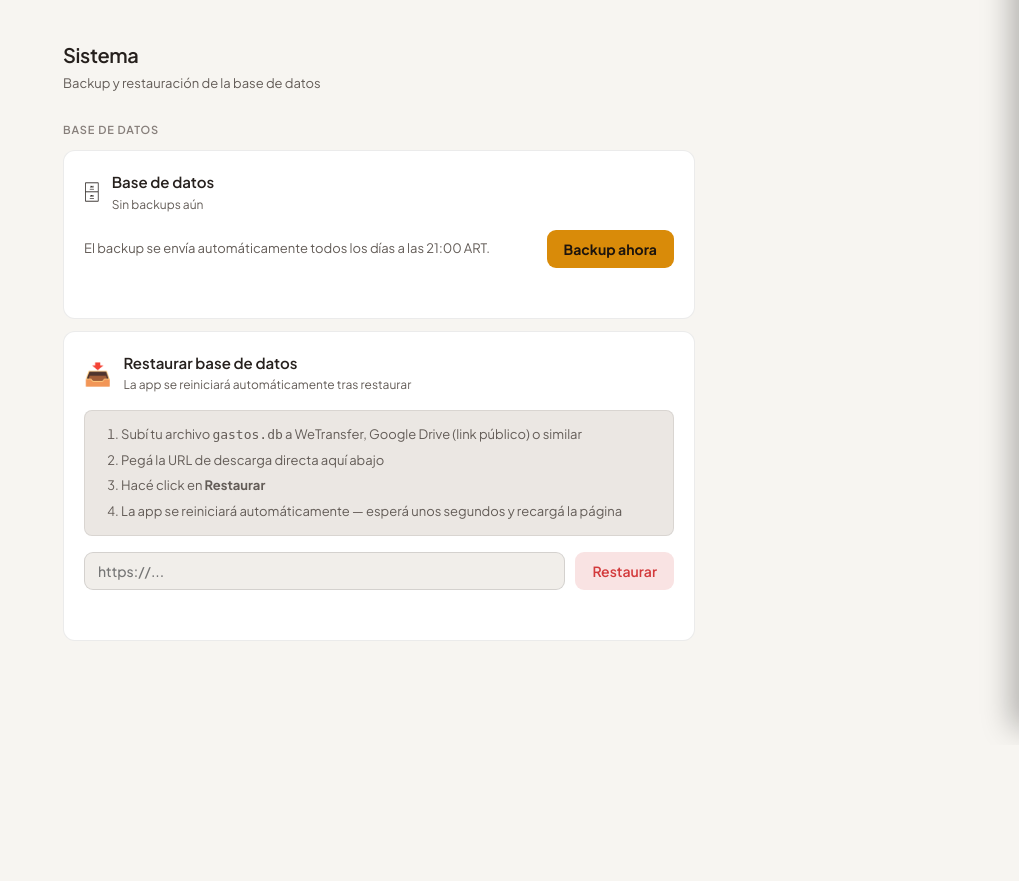
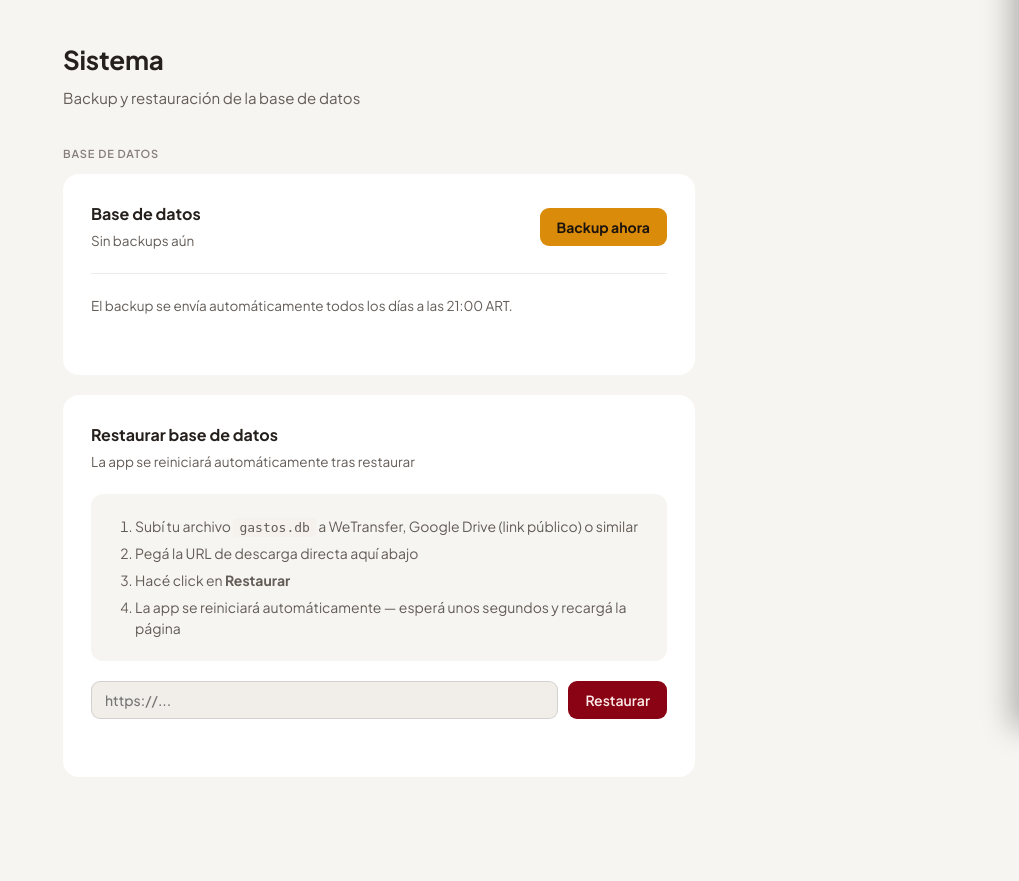
Before and after one commit to juanfino/LightWeightExpenseTracker, a Flask app: page /config in a window 1280 px wide. Shown: the part 72-953 px from the top of the page, without its empty margins (261-1280 px from the left). Before the commit the page ends 810 px from the top, so only its background shows below. Run offline with Flask 3, Linux system fonts and the light colour scheme; some libraries are stand-ins or nearby versions.

Commit message:
feat: extiende el rediseño ámbar a Dólares, Categorías y Sistema
Completa las 6 pantallas siguiendo el mockup de Claude Design para
estas 3 páginas: tira de stats y texto plano coloreado (Venta/Compra)
en Dólares, título de página en Categorías (sin tocar el CRUD
existente), y tarjetas sin borde + botón "Restaurar" distintivo en
Sistema. Se promovieron los estilos compartidos (.page-title,
.stat-strip) a base.html para reusarlos entre páginas.

Co-Authored-By: Claude Sonnet 5 <noreply@anthropic.com>

```diff
--- a/gastos/app/templates/base.html
+++ b/gastos/app/templates/base.html
@@ -343,6 +343,59 @@
       font-weight: 700;
     }
 
+    /* ── Page title (Historial, Fijos, Dólares, Categorías, Sistema) ── */
+    .page-title {
+      font-size: 26px;
+      font-weight: 700;
+      letter-spacing: -0.01em;
+    }
+
+    .page-header {
+      display: flex;
+      align-items: center;
+      justify-content: space-between;
+      margin-bottom: 28px;
+    }
+
+    /* ── Stat strip (fila de métricas planas, sin tarjeta) ── */
+    .stat-strip {
+      display: flex;
+      border-top: 1px solid var(--border);
+      border-bottom: 1px solid var(--border);
+      margin-bottom: 24px;
+    }
+
+    .stat-cell {
+      flex: 1;
+      padding: 22px 28px;
+      border-right: 1px solid var(--border);
+    }
+
+    .stat-cell:first-child { padding-left: 4px; }
+    .stat-cell-top { flex: 1.4; border-right: none; }
+
+    .stat-label {
+      font-size: 12px;
+      font-weight: 700;
+      color: var(--text3);
+      text-transform: uppercase;
+      letter-spacing: 0.06em;
+      margin-bottom: 10px;
+    }
+
+    .stat-value {
+      font-size: 26px;
+      font-weight: 700;
+      letter-spacing: -0.01em;
+      font-variant-numeric: tabular-nums;
+    }
+
+    @media (max-width: 700px) {
+      .stat-strip { flex-wrap: wrap; }
+      .stat-cell { flex: 1 1 50%; border-right: none; padding: 18px 8px; }
+      .stat-cell-top { flex: 1 1 100%; border-top: 1px solid var(--border); }
+    }
+
     /* ── Spacing ── */
     .mt-8  { margin-top: 8px; }
     .mt-24 { margin-top: 24px; }
--- a/gastos/app/templates/config.html
+++ b/gastos/app/templates/config.html
@@ -18,34 +18,31 @@
 
 .config-card {
   background: var(--surface);
-  border: 1px solid var(--border);
-  border-radius: 12px;
-  padding: 20px;
-  margin-bottom: 12px;
+  border-radius: 16px;
+  padding: 28px;
+  margin-bottom: 20px;
 }
 
 .config-card-header {
-  display: flex;
-  align-items: center;
-  gap: 12px;
-  margin-bottom: 16px;
-}
-
-.config-card-icon {
-  font-size: 22px;
-  line-height: 1;
+  margin-bottom: 0;
 }
 
 .config-card-title {
-  font-size: 15px;
-  font-weight: 600;
+  font-size: 16px;
+  font-weight: 700;
   color: var(--text);
+  margin-bottom: 5px;
 }
 
 .config-card-sub {
-  font-size: 12px;
+  font-size: 13.5px;
   color: var(--text2);
-  margin-top: 2px;
+}
+
+.config-divider {
+  height: 1px;
+  background: var(--border);
+  margin: 22px 0;
 }
 
 .config-row {
@@ -56,11 +53,10 @@
 }
 
 .restore-instructions {
-  background: var(--bg3);
-  border: 1px solid var(--border);
-  border-radius: 8px;
-  padding: 14px 16px;
-  margin-bottom: 16px;
+  background: var(--bg);
+  border-radius: 12px;
+  padding: 22px 24px;
+  margin-bottom: 20px;
 }
 
 .restore-instructions ol {
@@ -72,7 +68,7 @@
 }
 
 .restore-instructions li {
-  font-size: 13px;
+  font-size: 14px;
   color: var(--text2);
   line-height: 1.5;
 }
@@ -87,6 +83,14 @@
   flex: 1;
   min-width: 0;
 }
+
+.btn-restore {
+  border-color: transparent;
+  background: oklch(0.4 0.16 25);
+  color: oklch(0.95 0.02 25);
+}
+
+.btn-restore:hover { filter: brightness(1.08); }
 
 .status-pill {
   display: inline-flex;
@@ -119,14 +123,22 @@
   min-height: 20px;
   color: var(--text2);
 }
+
+.restore-instructions code {
+  font-family: monospace;
+  background: var(--surface2);
+  padding: 2px 6px;
+  border-radius: 4px;
+  font-size: 13px;
+}
 {% endblock %}
 
 {% block content %}
 <div class="container" style="max-width: 680px;">
 
-  <div style="margin-bottom: 28px;">
-    <div style="font-size: 20px; font-weight: 600; letter-spacing: -0.02em;">Sistema</div>
-    <div style="font-size: 13px; color: var(--text2); margin-top: 4px;">Backup y restauración de la base de datos</div>
+  <div style="margin-bottom: 36px;">
+    <div class="page-title">Sistema</div>
+    <div style="font-size: 15px; color: var(--text2); margin-top: 8px;">Backup y restauración de la base de datos</div>
   </div>
 
   <!-- ── Base de datos ────────────────────────────────────────────────────── -->
@@ -135,20 +147,18 @@
 
     <!-- Backup status card -->
     <div class="config-card">
-      <div class="config-card-header">
-        <span class="config-card-icon">🗄</span>
-        <div>
+      <div class="config-row">
+        <div class="config-card-header">
           <div class="config-card-title">Base de datos</div>
           <div class="config-card-sub" id="backup-status-label">cargando…</div>
-        </div>
-      </div>
-      <div class="config-row">
-        <div style="font-size: 13px; color: var(--text2);">
-          El backup se envía automáticamente todos los días a las 21:00 ART.
         </div>
         <button class="btn btn-primary" id="btn-backup-now" style="white-space:nowrap; flex-shrink:0;">
           Backup ahora
         </button>
+      </div>
+      <div class="config-divider"></div>
+      <div style="font-size: 13.5px; color: var(--text2);">
+        El backup se envía automáticamente todos los días a las 21:00 ART.
       </div>
       <div class="feedback-msg" id="backup-feedback"></div>
     </div>
@@ -156,14 +166,11 @@
     <!-- Restore card -->
     <div class="config-card">
       <div class="config-card-header">
-        <span class="config-card-icon">📥</span>
-        <div>
-          <div class="config-card-title">Restaurar base de datos</div>
-          <div class="config-card-sub">La app se reiniciará automáticamente tras restaurar</div>
-        </div>
+        <div class="config-card-title">Restaurar base de datos</div>
+        <div class="config-card-sub">La app se reiniciará automáticamente tras restaurar</div>
       </div>
 
-      <div class="restore-instructions">
+      <div class="restore-instructions" style="margin-top: 22px;">
         <ol>
           <li>Subí tu archivo <code>gastos.db</code> a WeTransfer, Google Drive (link público) o similar</li>
           <li>Pegá la URL de descarga directa aquí abajo</li>
@@ -174,7 +181,7 @@
 
       <div class="restore-input-row">
         <input type="url" id="restore-url" placeholder="https://..." autocomplete="off" spellcheck="false" />
-        <button class="btn btn-danger" id="btn-restore" style="white-space:nowrap; flex-shrink:0;">
+        <button class="btn btn-restore" id="btn-restore" style="white-space:nowrap; flex-shrink:0;">
           Restaurar
         </button>
       </div>
--- a/gastos/app/templates/fijos.html
+++ b/gastos/app/templates/fijos.html
@@ -187,7 +187,7 @@
 
   <!-- ── Estado del mes ─────────────────────────────────────────────────── -->
   <div class="fijos-header">
-    <div style="font-size:26px; font-weight:700; letter-spacing:-0.01em">Estado del mes</div>
+    <div class="page-title">Estado del mes</div>
     <div class="month-selector">
       <select id="sel-month">
         <option value="1">Enero</option><option value="2">Febrero</option>
--- a/gastos/app/templates/history.html
+++ b/gastos/app/templates/history.html
@@ -77,8 +77,8 @@ th.sort-desc::after { content: " ▼"; font-size: 9px; opacity: .7; }
 <div class="container">
 
   <!-- Page header -->
-  <div style="display:flex; align-items:center; justify-content:space-between; margin-bottom:28px">
-    <div style="font-size:26px; font-weight:700; letter-spacing:-0.01em">Historial</div>
+  <div class="page-header">
+    <div class="page-title">Historial</div>
     <button class="btn btn-primary" id="btn-add-expense">+ Agregar gasto</button>
   </div>
 
--- a/gastos/config.yaml
+++ b/gastos/config.yaml
@@ -1,6 +1,6 @@
 name: "Gastos Familiares"
 description: "Registro de gastos familiares via Telegram con dashboard web"
-version: "1.16.0"
+version: "1.17.0"
 slug: "gastos"
 init: false
 arch:
```
Also changed, not shown: gastos/app/templates/dolares.html (+19 -29 lines), gastos/app/templates/index.html (+0 -39 lines), gastos/app/templates/settings.html (+7 -2 lines), gastos/CHANGELOG.md.
